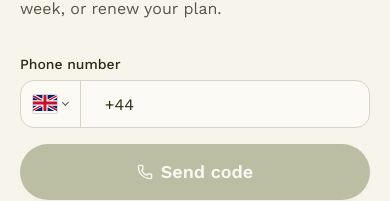
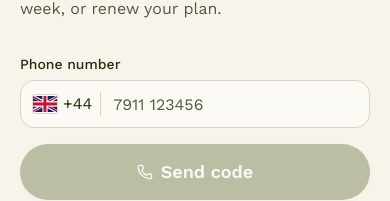
Before and after one commit to vickyraju/olivepinch, a React (Vite) app: page /login in a window 390 px wide. Shown: the part 370-571 px from the top of the page. Built offline with nearby package versions, Linux system fonts and the light colour scheme; no server answers.

Commit message:
Replace phone input's 200-country picker with a fixed UK +44 field
The library baked the calling code into the same editable text with no
space before the caret and forced a full country list nobody needs for
a Birmingham-only service.

```diff
--- a/src/components/ui/phone-input.tsx
+++ b/src/components/ui/phone-input.tsx
@@ -1,50 +1,51 @@
-import RPNInput, { type Country } from "react-phone-number-input"
 import flags from "react-phone-number-input/flags"
 import { cn } from "@/lib/utils"
+
+const GbFlag = flags.GB
 
 interface PhoneInputProps {
   id?: string
   value: string
   onChange: (value: string) => void
-  placeholder?: string
-  defaultCountry?: Country
-  "aria-invalid"?: boolean
   className?: string
 }
 
-function PhoneInput({
-  id,
-  value,
-  onChange,
-  placeholder,
-  defaultCountry = "GB",
-  "aria-invalid": invalid,
-  className,
-}: PhoneInputProps) {
+// UK-only pilot — a fixed +44 prefix beats react-phone-number-input's
+// 200-country picker and lets us guarantee a real space before the caret.
+function PhoneInput({ id, value, onChange, className }: PhoneInputProps) {
+  const national = value.startsWith("+44") ? value.slice(3) : value.replace(/^\+/, "")
+
+  function handleChange(e: React.ChangeEvent<HTMLInputElement>) {
+    const digits = e.target.value.replace(/\D/g, "").replace(/^0/, "")
+    onChange(digits ? `+44${digits}` : "")
+  }
+
   return (
-    <RPNInput
-      id={id}
-      international
-      limitMaxLength
-      defaultCountry={defaultCountry}
-      flags={flags}
-      value={value}
-      onChange={(v) => onChange(v ?? "")}
-      placeholder={placeholder}
-      addInternationalOption={false}
-      countryCallingCodeEditable={false}
-      countrySelectProps={{ "aria-label": "Country code" }}
-      numberInputProps={{
-        inputMode: "tel",
-        className: "h-full flex-1 min-w-0 border-0 bg-transparent px-4 text-base text-ink placeholder:text-ink-muted focus:outline-none",
-      }}
+    <div
       className={cn(
-        "flex h-12 w-full items-stretch gap-2 rounded-md border border-border bg-surface",
-        "focus-within:ring-2 focus-within:ring-olive-500 focus-within:border-olive-500",
-        invalid && "border-destructive ring-destructive",
+        "flex h-12 w-full items-center rounded-md border border-border bg-surface",
+        "focus-within:outline-none focus-within:ring-2 focus-within:ring-olive-500 focus-within:border-olive-500",
+        "has-[input[aria-invalid=true]]:border-destructive has-[input[aria-invalid=true]]:ring-destructive",
         className
       )}
-    />
+    >
+      <span className="flex items-center gap-1.5 border-r border-border pl-3 pr-2">
+        <span className="h-[1.125em] w-[1.5em] overflow-hidden rounded-[2px] shadow-[0_0_0_1px_rgba(33,29,22,0.15)] [&_svg]:h-full [&_svg]:w-full">
+          <GbFlag title="United Kingdom" />
+        </span>
+        <span className="text-base text-ink">+44</span>
+      </span>
+      <input
+        id={id}
+        type="tel"
+        inputMode="tel"
+        maxLength={11}
+        value={national}
+        onChange={handleChange}
+        placeholder="7911 123456"
+        className="h-full flex-1 min-w-0 border-0 bg-transparent pl-3 pr-4 text-base text-ink placeholder:text-ink-muted focus:outline-none"
+      />
+    </div>
   )
 }
 
--- a/src/index.css
+++ b/src/index.css
@@ -68,55 +68,6 @@
   }
 }
 
-@layer components {
-  /* react-phone-number-input: unstyled by default, themed to match .Input */
-  .PhoneInputCountry {
-    position: relative;
-    display: flex;
-    align-items: center;
-    gap: 0.375rem;
-    padding: 0 0.75rem;
-    border-right: 1px solid var(--color-border);
-    border-radius: var(--radius-md) 0 0 var(--radius-md);
-  }
-  .PhoneInputCountrySelect {
-    position: absolute;
-    inset: 0;
-    z-index: 1;
-    width: 100%;
-    height: 100%;
-    border: 0;
-    opacity: 0;
-    cursor: pointer;
-  }
-  .PhoneInputCountrySelect[disabled] {
-    cursor: not-allowed;
-  }
-  .PhoneInputCountryIcon {
-    width: 1.5em;
-    height: 1.125em;
-    border-radius: 2px;
-    overflow: hidden;
-    box-shadow: 0 0 0 1px rgba(33, 29, 22, 0.15);
-    flex-shrink: 0;
-  }
-  .PhoneInputCountryIconImg {
-    width: 100%;
-    height: 100%;
-    object-fit: cover;
-  }
-  .PhoneInputCountrySelectArrow {
-    display: block;
-    width: 0.3em;
-    height: 0.3em;
-    margin-top: -0.2em;
-    border-style: solid;
-    border-color: var(--color-ink-muted);
-    border-width: 0 1px 1px 0;
-    transform: rotate(45deg);
-  }
-}
-
 @layer base {
   * {
     border-color: var(--color-border);
```
